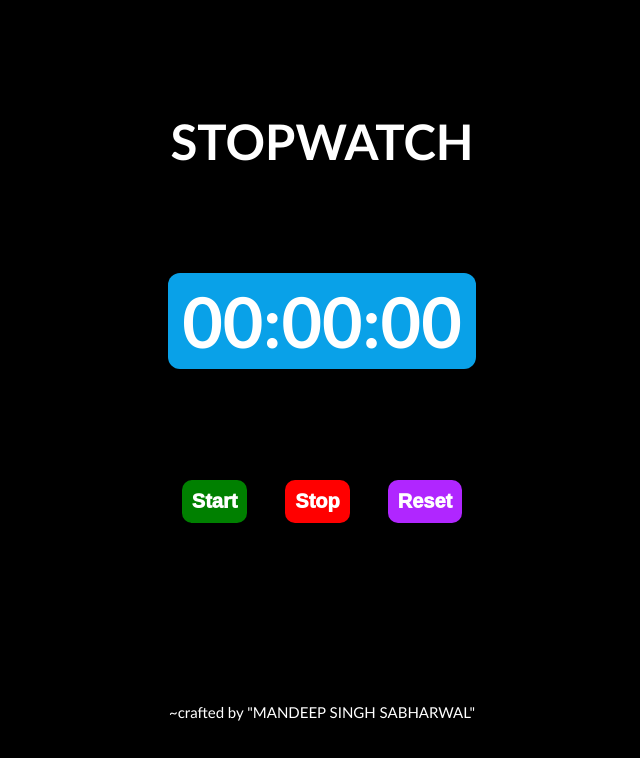
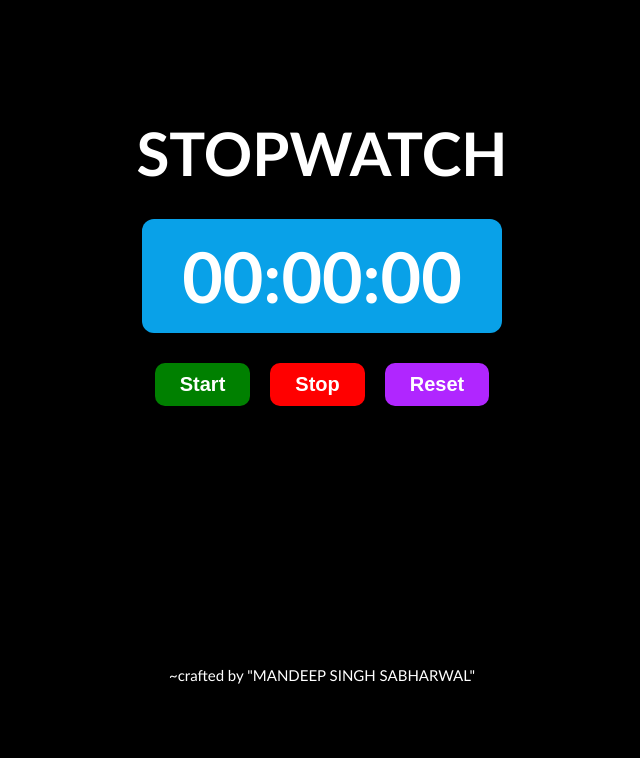
Before and after one commit to mandeep-sabharwal/Stopwatch, a plain HTML site: page index.html in a window 1280 px wide. Shown: the whole page, without its empty margins (318-958 px from the left). Drawn offline with Linux system fonts and the light colour scheme.

Commit message:
Update style.css

```diff
--- a/style.css
+++ b/style.css
@@ -1,45 +1,71 @@
+/* Reset some default spacing */
+* {
+  margin: 0;
+  padding: 0;
+  box-sizing: border-box;
+}
+
 body {
-    font-size: 70px;
+  height: 100vh;
   background-color: black;
   color: white;
   font-family: Calibri, sans-serif;
 
-    /* Center everything */
   display: flex;
   flex-direction: column;
-    align-items: center;
-    justify-content: center;
-
-    height: 100vh;
-    margin: 0;
+  align-items: center;      /* centers horizontally */
+  justify-content: center;  /* centers vertically */
+  text-align: center;
 }
 
-p {
+/* Title */
+h1 {
+  font-size: 60px;
+  font-weight: 1000;
+  margin-bottom: 30px;
+}
+
+/* Stopwatch display */
+.time p {
+  font-size: 70px;
   font-weight: 1000;
   background-color: #09A1E8;
-    padding: 6px 14px;
+  color: white;
+  padding: 15px 40px;
   border-radius: 12px;
-    text-align: center; /* centers the numbers inside the box */
-    width: fit-content;
+  text-align: center;
+
+  display: flex;
+  justify-content: center;
+  align-items: center;
+  min-width: 300px;
 }
 
-.btn{
-    margin-left: 0px;
-    margin-top: 0px;
+/* Buttons container */
+.btn {
+  display: flex;
+  justify-content: center;
+  margin-top: 30px;
+  gap: 20px; /* equal spacing between buttons */
 }
 
-button{
-    margin-top: 0px;
-    margin: 0 10px 0 10px;
+/* Buttons styling */
+button {
   color: white;
   border: none;
   font-size: 20px;
+  font-weight: 700;
   border-radius: 10px;
-    padding: 10px;
-    font-weight: 1000;
+  padding: 10px 25px;
+  cursor: pointer;
+  transition: transform 0.2s ease;
 }
 
-.start{
+button:hover {
+  transform: scale(1.1);
+}
+
+.start {
   background-color: green;
 }
 
@@ -51,13 +77,9 @@ button{
   background-color: #B026FF;
 }
 
-h1 {
-    font-size: 70%;
-    font-weight: 1000;
-}
-
+/* Footer */
 footer {
   font-size: 15px;
-    vertical-align: 100px;
-    text-justify: left;
+  margin-top: 80px;
+  color: white;
 }
```
Lines whose indentation alone changed are shown as unchanged.
